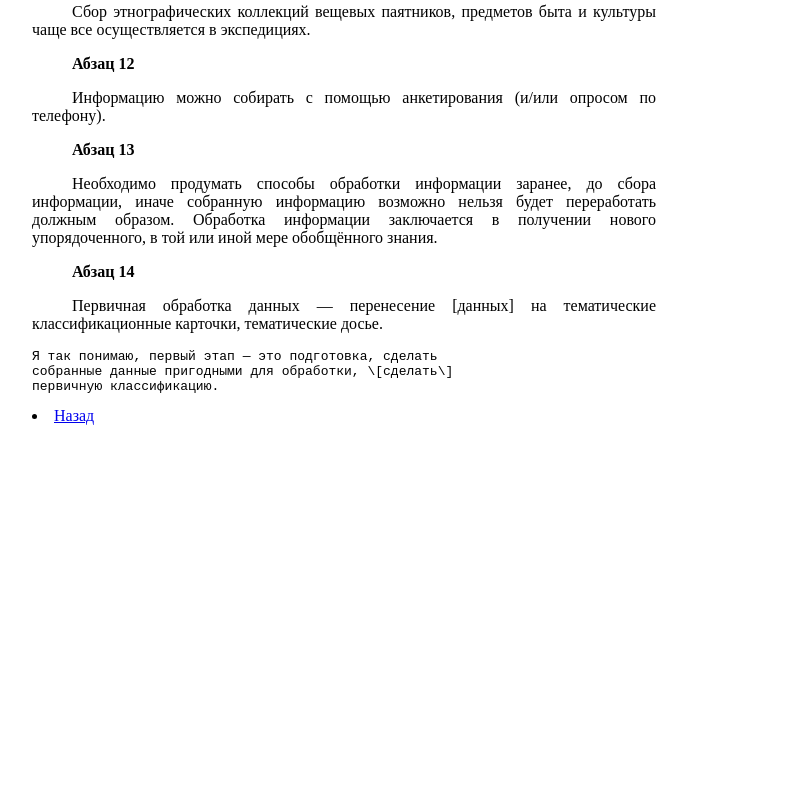
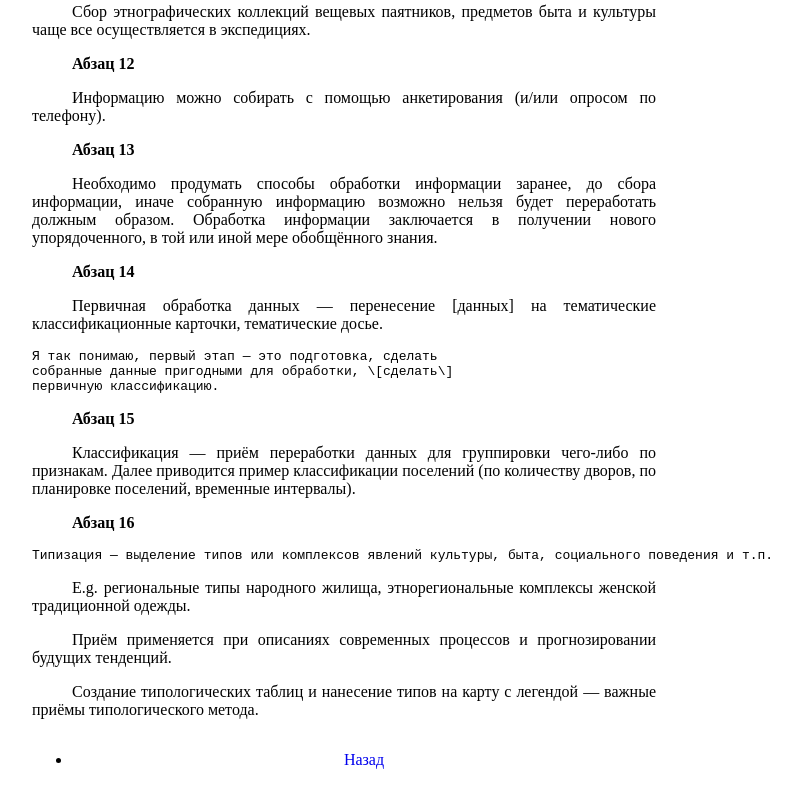
Before and after one commit to dragondangun/Etnology-basics, a plain HTML site: page docs/4.html in a window 1280 px wide. Shown: the part 2296-3097 px from the top of the page, without its empty margins (296-1092 px from the left). Before the commit the page ends 2729 px from the top, so only its background shows below. Drawn offline with Linux system fonts and the light colour scheme.

Commit message:
s1ch2p2par16

```diff
--- a/docs/4.html
+++ b/docs/4.html
@@ -150,7 +150,23 @@
 собранные данные пригодными для обработки, \[сделать\]
 первичную классификацию.
 </code></pre>
-</div			<ul class="Nav">				<li class="Nav"><a href="3.html">Назад</a></li>
+</div>
+<p><strong>Абзац 15</strong></p>
+<p>Классификация — приём переработки данных для группировки
+чего-либо по признакам. Далее приводится пример
+классификации поселений (по количеству дворов, по
+планировке поселений, временные интервалы).</p>
+<p><strong>Абзац 16</strong></p>
+<div class="Def">
+<pre><code>Типизация — выделение типов или комплексов явлений культуры, быта, социального поведения и т.п.
+</code></pre>
+</div>
+<p>E.g. региональные типы народного жилища, этнорегиональные
+комплексы женской традиционной одежды.</p>
+<p>Приём применяется при описаниях современных процессов и
+прогнозировании будущих тенденций.</p>
+<p>Создание типологических таблиц и нанесение типов на карту
+с легендой — важные приёмы типологического метода.</p>			<ul class="Nav">				<li class="Nav"><a href="3.html">Назад</a></li>
 
 			</ul>
 		</div>
```
Also changed, not shown: Abstract.html (+16 -0 lines), 1 other file.
